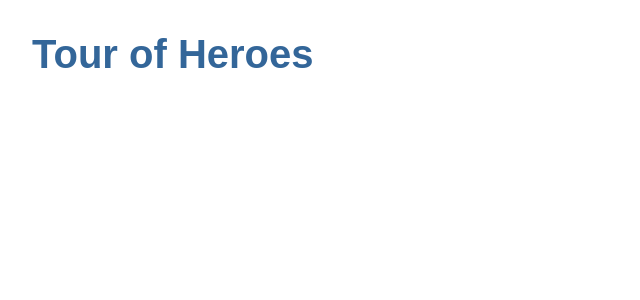
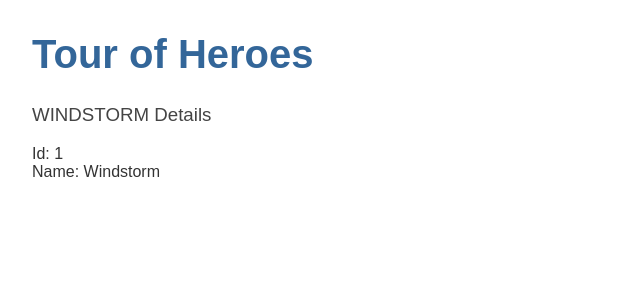
Before and after one commit to AlexandraIoana/angular-tour-of-heroes, an Angular app: page / in a window 1280 px wide. Shown: the top 300 px of the page, without its empty margins (0-640 px from the left). Built offline with nearby package versions, Linux system fonts and the light colour scheme.

Commit message:
Created hero class with properties

```diff
--- a/src/app/app.component.html
+++ b/src/app/app.component.html
@@ -1 +1,2 @@
 <h1>{{title}}</h1>
+<app-heroes></app-heroes>
--- a/src/app/app.module.ts
+++ b/src/app/app.module.ts
@@ -2,10 +2,12 @@
 import { BrowserModule } from '@angular/platform-browser';
 
 import { AppComponent } from './app.component';
+import { HeroesComponent } from './heroes/heroes.component';
 
 @NgModule({
   declarations: [
-    AppComponent
+    AppComponent,
+    HeroesComponent
   ],
   imports: [
     BrowserModule
--- /dev/null
+++ b/src/app/hero.ts
@@ -0,0 +1,5 @@
+export interface Hero {
+
+    id: number;
+    name:string;
+}
--- /dev/null
+++ b/src/app/heroes/heroes.component.html
@@ -0,0 +1,11 @@
+<!-- | uppercase - activates the built-in UppercasePipe -->
+<!-- Pipes are a good way to format strings, currency amounts, dates and other display data. -->
+<h3>{{hero.name | uppercase}} Details</h3>
+<div>
+    <span>Id: </span>
+    {{hero.id}}
+</div>
+<div>
+    <span>Name:</span>
+    {{hero.name}}
+</div>
--- /dev/null
+++ b/src/app/heroes/heroes.component.ts
@@ -0,0 +1,30 @@
+import { Component, OnInit } from '@angular/core';
+import { Hero } from '../hero';
+
+// Properties:
+// selector— the component's CSS element selector
+// templateUrl— the location of the component's template file
+// styleUrls— the location of the component's private CSS styles
+@Component({
+  selector: 'app-heroes',
+  templateUrl: './heroes.component.html',
+  styleUrls: ['./heroes.component.css']
+})
+
+// Always export so you can import elsewhere
+export class HeroesComponent implements OnInit {
+
+  hero : Hero = {
+    id: 1,
+    name: 'Windstorm'
+  }
+
+  constructor() { }
+
+  // It's called shortly after creating a component
+  // It's a good place to initialise stuff
+  ngOnInit(): void {
+
+  }
+
+}
```
Also changed, not shown: src/app/heroes/heroes.component.css (added), 1 other file (tests, documents, lock files or other folders).
